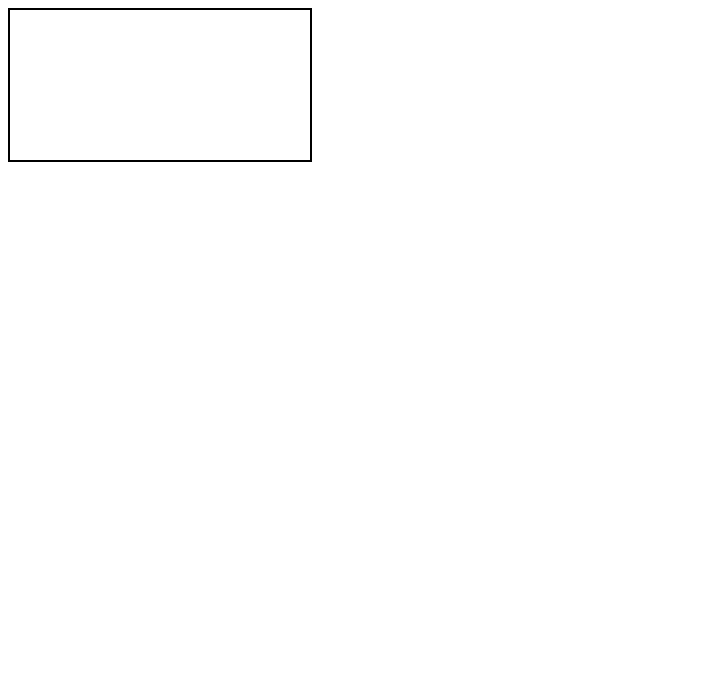
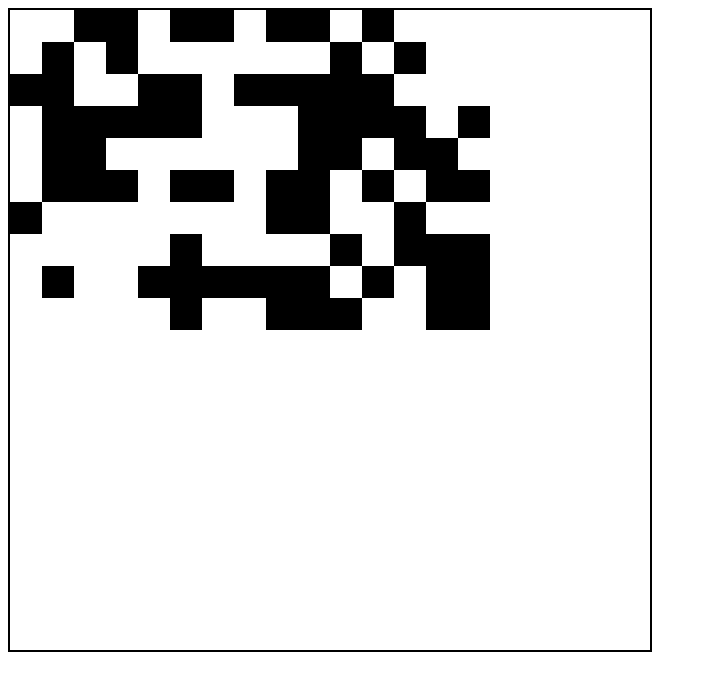
Before and after one commit to Tallented-Code-bot/platformer, a plain HTML site: page index.html in a window 1280 px wide. Shown: the whole page, without its empty margins (0-707 px from the left). Drawn offline with Linux system fonts and the light colour scheme.

Commit message:
Create a world and camera class. The camera is responible for rendering everything, and is the only class that converts to pixels. The world only thinks in tiles.

```diff
--- /dev/null
+++ b/camera.js
@@ -0,0 +1,56 @@
+function Camera(width,height){
+	this.x=0;//the camera x position, in tiles
+	this.y=0;//the camera y position, in tiles
+	this.width=width;//the camera width in tiles
+	this.height=height;//the camera height in tiles
+	this.canvas=document.getElementById("canvas");
+	this.context=this.canvas.getContext("2d");
+	this.tileWidth=32;//the width in pixels for 1 tile
+	this.tileHeight=32;//the height in pixels for 1 tile
+	this.canvas.width=this.width*this.tileWidth;
+	this.canvas.height=this.height*this.tileHeight;
+	// console.log(this.canvas.height);
+	this.keys();
+}
+
+
+Camera.prototype.render=function(world){
+	//clear the screen
+	this.context.clearRect(0,0,this.canvas.width,this.canvas.height);
+	//render blocks
+	//here x and y refer to whole tiles
+	for(let x=this.x;x<this.width+this.x;x++){
+		for(let y=this.y;y<this.height+this.y;y++){
+			let position=this.convertToPixel(x,y);
+			if((x>world.width-1||x<0)||(y>world.height-1||y<0)){
+				this.context.fillStyle="white";
+			}else{
+				this.context.fillStyle=world.tiles[x][y].color;
+			}
+
+			let xPosition=x*this.tileWidth-this.x*this.tileWidth;
+			let yPosition=y*this.tileHeight-this.y*this.tileHeight;
+			this.context.fillRect(xPosition,yPosition,this.tileWidth,this.tileHeight)
+			//the formula to position tiles correctly
+			//the formula should be (tile x*32)-(camera x*32)
+			//this makes sense
+		}
+	}
+}
+
+
+Camera.prototype.keys=function(){
+	window.addEventListener("keydown",(event)=>{
+		if(event.key==="a")this.x--;
+		if(event.key==="d")this.x++;
+		if(event.key==="w")this.y++;
+		if(event.key==="s")this.y--;
+	})
+}
+
+
+Camera.prototype.convertToPixel=function(blockX,blockY){
+	let x=blockX*this.tileWidth;
+	let y=blockY*this.tileHeight;
+	return {x:x,y:y}
+}
--- a/index.html
+++ b/index.html
@@ -10,6 +10,8 @@
 <body>
 	<canvas id="canvas"></canvas>
 	<script src="tile.js"></script>
+	<script src="camera.js"></script>
+	<script src="world.js"></script>
 	<script src="main.js"></script>
 </body>
 </html>
--- a/main.js
+++ b/main.js
@@ -1,11 +1,12 @@
 let canvas=document.getElementById("canvas");
 let context=canvas.getContext("2d");
 
-
+let world=new World();
 
 
 
 function loop(){
+	world.step();
 	window.requestAnimationFrame(loop);
 }
 window.requestAnimationFrame(loop);
--- /dev/null
+++ b/world.js
@@ -0,0 +1,27 @@
+function World(){
+	this.tiles=[];
+	this.width=15;//the world width in tiles
+	this.height=10;//the world height in tiles
+
+	this.camera=new Camera(20,20);
+	this.populateTiles();
+}
+
+
+World.prototype.step=function(){
+	this.camera.render(this);
+}
+
+
+World.prototype.populateTiles=function(){
+	for(let x=0;x<this.width;x++){
+		this.tiles.push([]);
+		for(let y=0;y<this.height;y++){
+			let color
+			if(Math.random()<0.5){
+				color="black";
+			}else{color="white"}
+			this.tiles[x].push(new Tile(x,y,this.width,this.height,color));
+		}
+	}
+}
```
